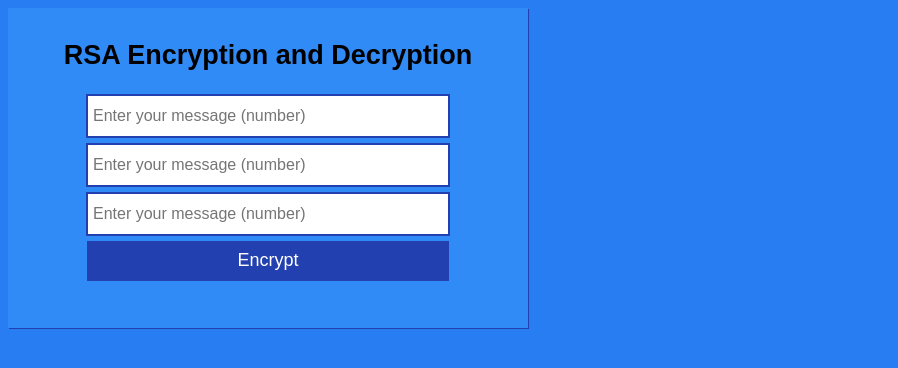
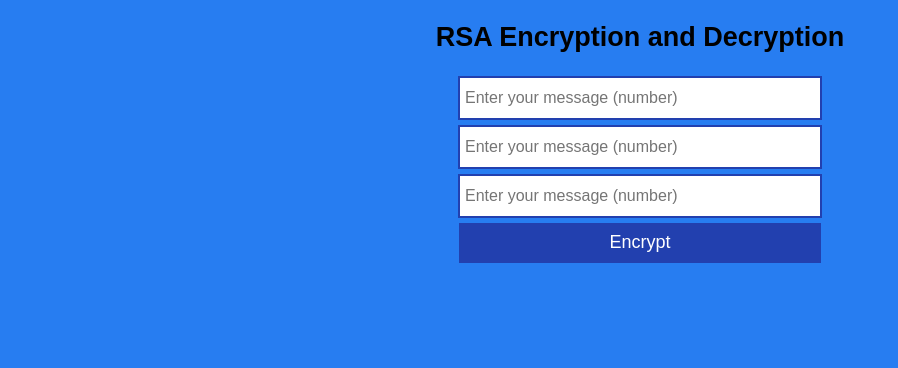
Before and after one commit to htethtetaung10/rsaproject, a Django app: page / in a window 1280 px wide. Shown: the top 368 px of the page, without its empty margins (0-898 px from the left). Run offline with Django 4.2, Linux system fonts and the light colour scheme.

Commit message:
update templates

```diff
--- a/templates/base.html
+++ b/templates/base.html
@@ -10,25 +10,8 @@
             background-color: #277DF1;
             font-size: 18px;
             align-items: center;
+            justify-content: center;
             text-align: center;
-        }
-
-        #container{
-            text-align: center;
-            background-color: #318BF7;
-            height: 300px;
-            width: 500px;
-            padding: 10px;
-            box-shadow: 1px 1px 0.5px #2240AF;
-        }
-
-        #container_message{
-            text-align: left;
-            align-items: center;
-            height: 200px;
-            width: 362px;
-            padding: 5px;
-            padding-left: 70px;
         }
 
         input, button{
@@ -59,7 +42,7 @@
     </style>
 </head>
 <body>
-    <div id="container">
+    <div>
         <h2>RSA Encryption and Decryption</h2>
         {% block body %}
         {% endblock %}
--- a/templates/enc_dec.html
+++ b/templates/enc_dec.html
@@ -1,7 +1,6 @@
 {% extends "base.html" %}
 
 {% block body %}
-    <div id="container_message">
     <div class="message">Original message: {{ original_m1 }}, {{ original_m2 }}, {{ original_m3 }}</div>
     <div class="message">Encrypted message: {{ encrypted_m1 }}, {{ encrypted_m2 }}, {{ encrypted_m3 }}</div>
     <div class="message">Decrypted message: {{ decrypted_m1 }}, {{ decrypted_m2 }}, {{ decrypted_m3 }}</div>
@@ -11,6 +10,4 @@
         {{ form.as_p }}
         <button type="submit" name="back">Back</button>
     </form>
-    </div>
-
 {% endblock %}
```
Lines whose indentation alone changed are shown as unchanged.
